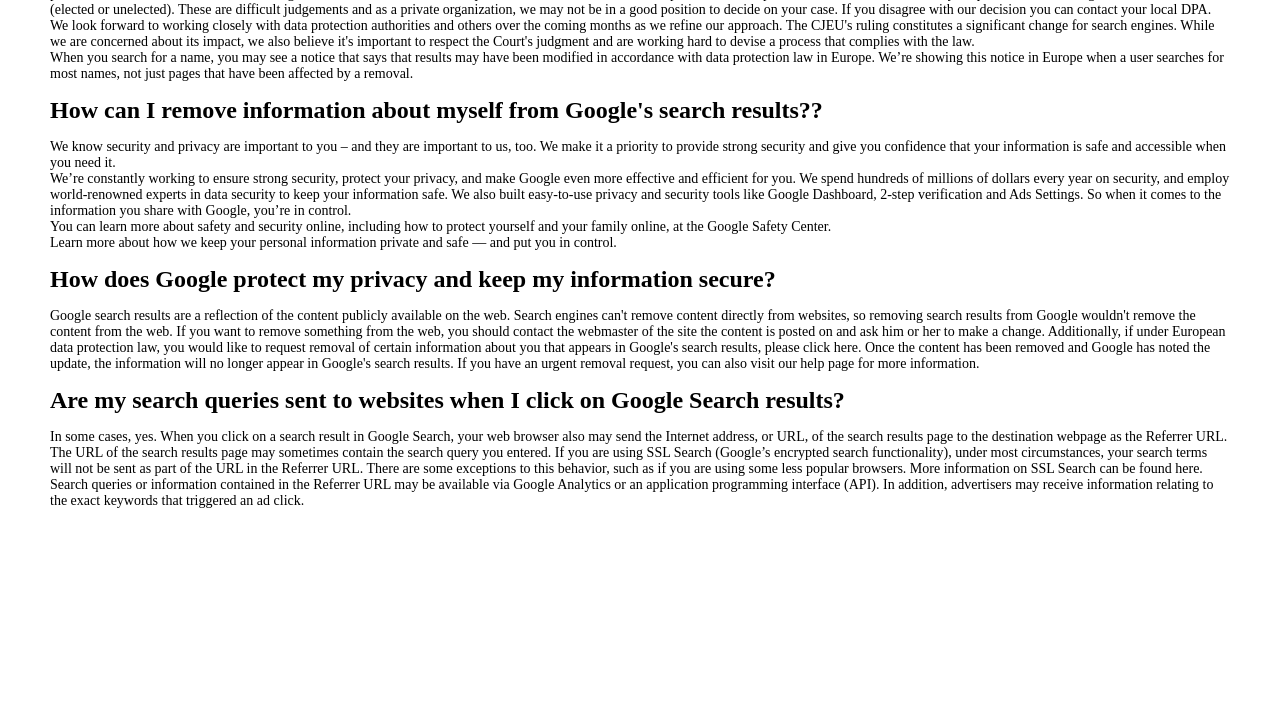
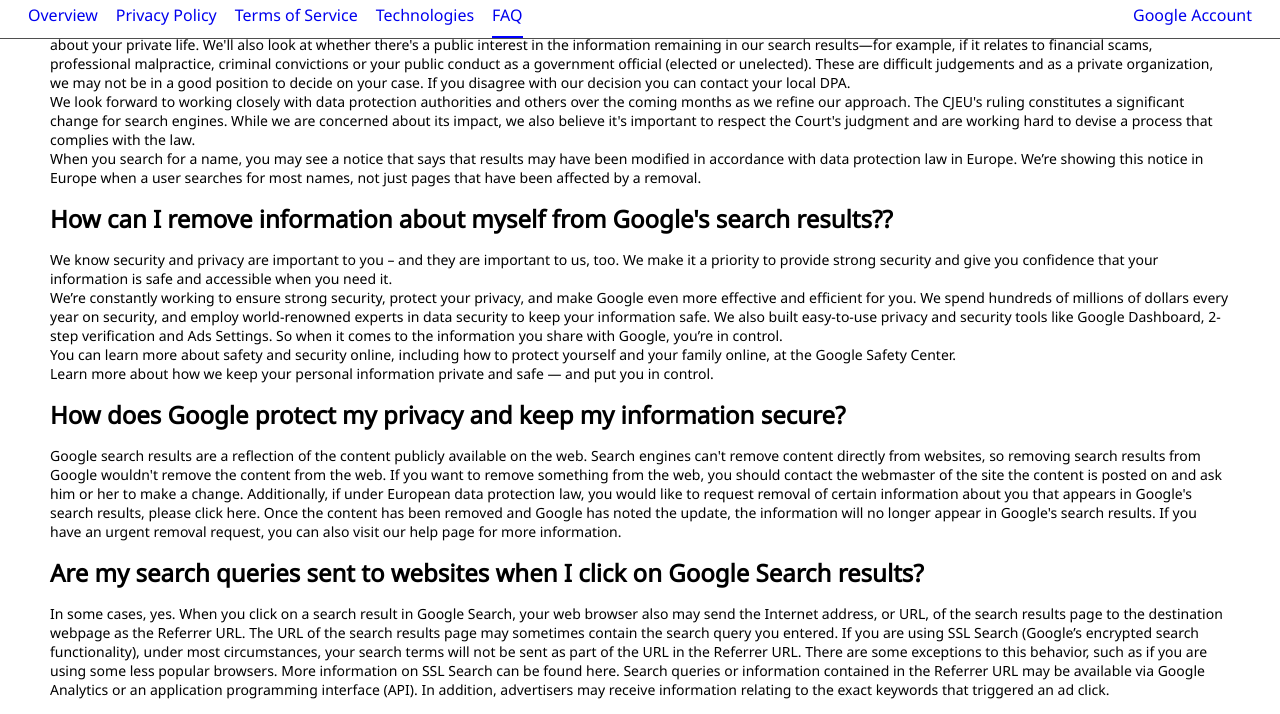
Before and after one commit to ermannod/php-google-faq, a PHP site: page / in a window 1280 px wide. Shown: the part 329-1043 px from the top of the page. Before the commit the page ends 837 px from the top, so only its background shows below. Run offline with PHP 8.4, Linux system fonts and the light colour scheme.

Commit message:
added nav bar

```diff
--- a/index.php
+++ b/index.php
@@ -40,10 +40,24 @@
     <meta charset="utf-8">
     <title></title>
     <link rel="stylesheet" href="public/css/app.css">
+    <link href="https://fonts.googleapis.com/css?family=Noto+Sans&display=swap" rel="stylesheet">
   </head>
   <body>
     <header>
-
+      <div class="nav">
+        <div class="nav-left">
+          <a href="#"><img src="https://www.google.com/images/branding/googlelogo/1x/googlelogo_color_74x24dp.png" alt="google_logo"></a>
+          <h2 class="inline">Privacy & Terms</h2>
+        </div>
+        <ul>
+          <li> <a href="#">Overview</a></li>
+          <li> <a href="#">Privacy Policy</a></li>
+          <li> <a href="#">Terms of Service </a></li>
+          <li> <a href="#">Technologies</a></li>
+          <li class="active"> <a href="#">FAQ</a></li>
+          <li class="account"> <a href="#">Google Account</a></li>
+        </ul>
+      </div>
     </header>
     <main class="flex">
       <div class="container">
--- a/src/scss/partials/_header.scss
+++ b/src/scss/partials/_header.scss
@@ -0,0 +1,31 @@
+header{
+  position: fixed;
+  width: 100vw;
+  background-color: white;
+  border-bottom:  1px solid rgba(0, 0, 0, 0.69);
+  .nav{
+    padding: 28px 28px 0px 28px;
+      ul{
+        display: flex;
+        list-style: none;
+
+          li {
+            flex-direction: row;
+            margin-right: 18px;
+            padding-bottom: 10px;
+
+            &:last-child{
+              flex-grow: 1;
+              text-align: right;
+              margin: 0;
+              }
+
+          }
+
+          .active{
+            border-bottom: 2px solid blue;
+          }
+        }
+      }
+
+    }
--- a/src/scss/partials/_variables.scss
+++ b/src/scss/partials/_variables.scss
@@ -2,6 +2,10 @@
   margin: 0;
   box-sizing: border-box;
   padding: 0;
+}
+
+body{
+  font-family: 'Noto Sans', sans-serif;
 }
 
 .container{
@@ -11,3 +15,12 @@
 .flex{
   display: flex;
 }
+
+.inline{
+  display: inline-block;
+  vertical-align: super;
+}
+
+a {
+  text-decoration: none;
+}
```
Also changed, not shown: public/css/app.css.
